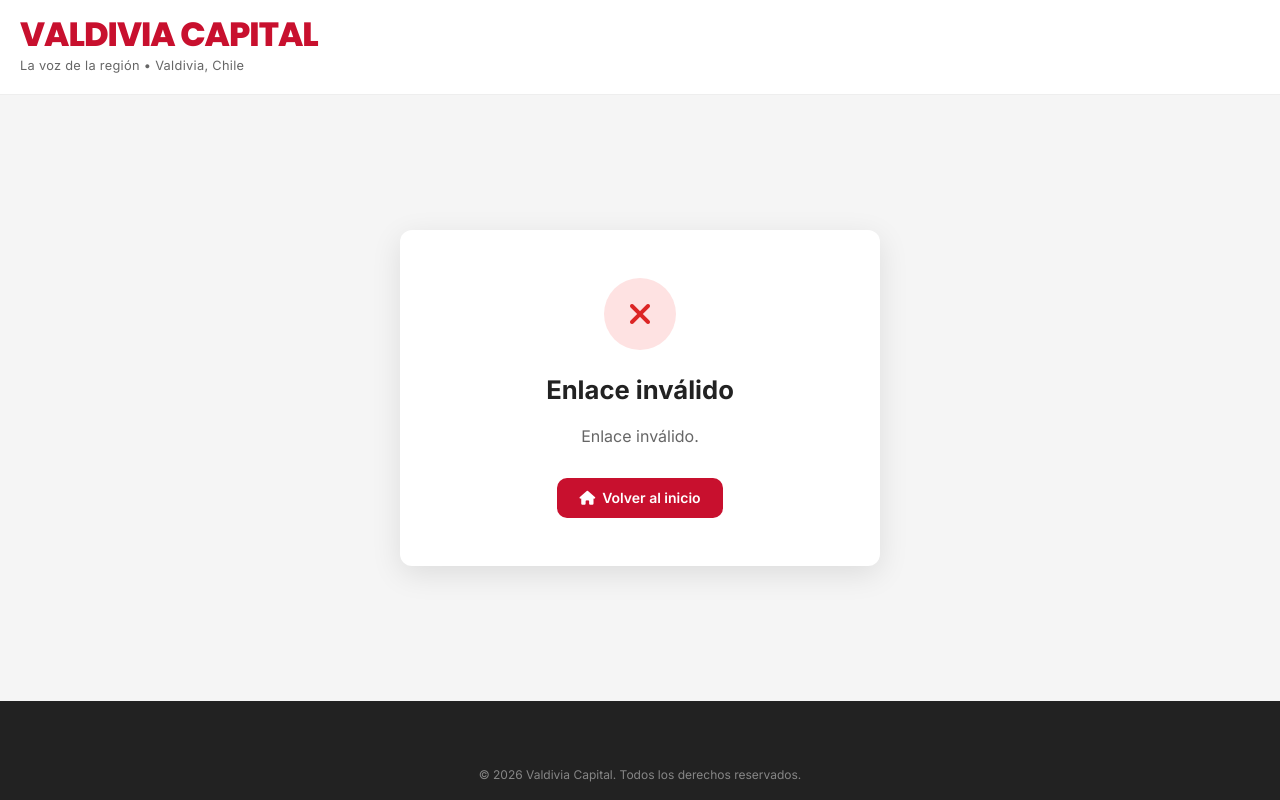
After one commit to juanand87/valdiviacapital, a PHP site: page /losrios/confirmar-newsletter.php in a window 1280 px wide. The commit adds this page. Run offline with PHP 8.4, Linux system fonts and the light colour scheme.

Commit message:
Fase 5: modo oscuro localStorage, newsletter token confirmacion, pagina confirmar-newsletter

```diff
--- /dev/null
+++ b/confirmar-newsletter.php
@@ -0,0 +1,94 @@
+<?php
+require_once 'includes/config.php';
+
+$token = $_GET['token'] ?? '';
+$estado = 'error';
+$mensaje = '';
+
+if ($token !== '' && preg_match('/^[a-f0-9]{64}$/', $token)) {
+    $db = getDB();
+    $stmt = $db->prepare("SELECT id, confirmado FROM newsletter WHERE token = ?");
+    $stmt->execute([$token]);
+    $fila = $stmt->fetch();
+
+    if ($fila) {
+        if ($fila['confirmado']) {
+            $estado  = 'ya_confirmado';
+            $mensaje = 'Esta dirección de correo ya estaba confirmada.';
+        } else {
+            $db->prepare("UPDATE newsletter SET confirmado = 1, activo = 1, token = NULL WHERE id = ?")
+               ->execute([$fila['id']]);
+            $estado  = 'ok';
+            $mensaje = '¡Suscripción confirmada! Ya recibirás las noticias de Valdivia Capital.';
+        }
+    } else {
+        $mensaje = 'El enlace no es válido o ya fue utilizado.';
+    }
+} else {
+    $mensaje = 'Enlace inválido.';
+}
+?>
+<!DOCTYPE html>
+<html lang="es">
+<head>
+    <meta charset="UTF-8">
+    <meta name="viewport" content="width=device-width, initial-scale=1.0">
+    <title>Confirmar suscripción – Valdivia Capital</title>
+    <link rel="stylesheet" href="assets/css/style.css">
+    <link rel="preconnect" href="https://fonts.googleapis.com">
+    <link href="https://fonts.googleapis.com/css2?family=Inter:wght@400;600;700&family=Poppins:wght@700;800&display=swap" rel="stylesheet">
+    <link rel="stylesheet" href="https://cdnjs.cloudflare.com/ajax/libs/font-awesome/6.4.0/css/all.min.css">
+</head>
+<body style="display:flex;flex-direction:column;min-height:100vh;background:#f5f5f5;">
+
+    <!-- Header mínimo -->
+    <header class="main-header">
+        <div class="container">
+            <div class="header-content">
+                <div class="logo">
+                    <a href="index.php">
+                        <h1>VALDIVIA CAPITAL</h1>
+                        <p class="tagline">La voz de la región &bull; Valdivia, Chile</p>
+                    </a>
+                </div>
+            </div>
+        </div>
+    </header>
+
+    <main style="flex:1;display:flex;align-items:center;justify-content:center;padding:40px 16px;">
+        <div style="background:white;border-radius:12px;padding:48px 40px;max-width:480px;width:100%;text-align:center;box-shadow:0 8px 30px rgba(0,0,0,0.1);">
+
+            <?php if ($estado === 'ok'): ?>
+                <div style="width:72px;height:72px;background:#d1fae5;border-radius:50%;display:flex;align-items:center;justify-content:center;margin:0 auto 20px;">
+                    <i class="fas fa-check" style="font-size:32px;color:#059669;"></i>
+                </div>
+                <h2 style="font-size:1.6rem;font-weight:800;margin-bottom:12px;color:#222;">¡Bienvenido/a!</h2>
+                <p style="color:#666;line-height:1.7;margin-bottom:28px;"><?php echo $mensaje; ?></p>
+            <?php elseif ($estado === 'ya_confirmado'): ?>
+                <div style="width:72px;height:72px;background:#dbeafe;border-radius:50%;display:flex;align-items:center;justify-content:center;margin:0 auto 20px;">
+                    <i class="fas fa-info-circle" style="font-size:32px;color:#3b82f6;"></i>
+                </div>
+                <h2 style="font-size:1.6rem;font-weight:800;margin-bottom:12px;color:#222;">Ya estabas suscrito</h2>
+                <p style="color:#666;line-height:1.7;margin-bottom:28px;"><?php echo $mensaje; ?></p>
+            <?php else: ?>
+                <div style="width:72px;height:72px;background:#fee2e2;border-radius:50%;display:flex;align-items:center;justify-content:center;margin:0 auto 20px;">
+                    <i class="fas fa-times" style="font-size:32px;color:#dc2626;"></i>
+                </div>
+                <h2 style="font-size:1.6rem;font-weight:800;margin-bottom:12px;color:#222;">Enlace inválido</h2>
+                <p style="color:#666;line-height:1.7;margin-bottom:28px;"><?php echo $mensaje; ?></p>
+            <?php endif; ?>
+
+            <a href="index.php" class="btn-primary" style="display:inline-flex;">
+                <i class="fas fa-home"></i> Volver al inicio
+            </a>
+        </div>
+    </main>
+
+    <footer class="main-footer" style="margin-top:0;">
+        <div class="footer-bottom" style="border-top:none;">
+            <p>&copy; <?php echo date('Y'); ?> Valdivia Capital. Todos los derechos reservados.</p>
+        </div>
+    </footer>
+
+</body>
+</html>
--- a/index.php
+++ b/index.php
@@ -99,6 +99,7 @@ $tickerNoticias = $db->query("
                     <a href="#" title="Twitter / X"><i class="fab fa-x-twitter"></i></a>
                     <a href="#" title="Instagram"><i class="fab fa-instagram"></i></a>
                     <a href="#" title="YouTube"><i class="fab fa-youtube"></i></a>
+                    <button id="btn-dark-mode" title="Cambiar tema"><i class="fas fa-moon"></i> <span class="dm-label">Oscuro</span></button>
                 </div>
             </div>
         </div>
--- a/noticia.php
+++ b/noticia.php
@@ -297,6 +297,7 @@ $comentarios = $stmtCom->fetchAll();
                     <a href="#"><i class="fab fa-x-twitter"></i></a>
                     <a href="#"><i class="fab fa-instagram"></i></a>
                     <a href="#"><i class="fab fa-youtube"></i></a>
+                    <button id="btn-dark-mode" title="Cambiar tema"><i class="fas fa-moon"></i> <span class="dm-label">Oscuro</span></button>
                 </div>
             </div>
         </div>
--- a/seccion.php
+++ b/seccion.php
@@ -62,6 +62,7 @@ $noticias = $stmtN->fetchAll();
                     <a href="#"><i class="fab fa-x-twitter"></i></a>
                     <a href="#"><i class="fab fa-instagram"></i></a>
                     <a href="#"><i class="fab fa-youtube"></i></a>
+                    <button id="btn-dark-mode" title="Cambiar tema"><i class="fas fa-moon"></i> <span class="dm-label">Oscuro</span></button>
                 </div>
             </div>
         </div>
```
Also changed, not shown: ajax/newsletter.php (+37 -12 lines), assets/css/style.css (+53 -0 lines), assets/js/main.js (+18 -9 lines).
